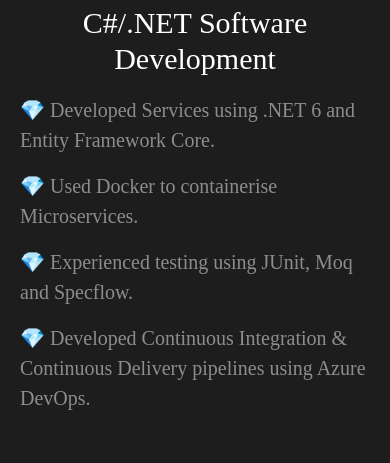
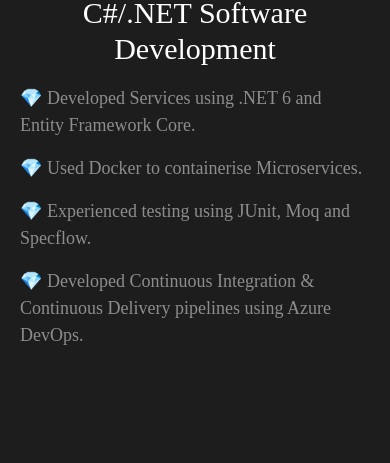
Before and after one commit to patrickSlaine/portfolio, a React (Create React App) app: page / in a window 390 px wide. Shown: the part 986-1449 px from the top of the page. Built offline with nearby package versions, Linux system fonts and the light colour scheme.

Commit message:
Added Mobile CSS Style Changes

```diff
--- a/src/components/Degree/style.css
+++ b/src/components/Degree/style.css
@@ -60,6 +60,10 @@
       flex-direction: column;
     }
 
+    .content-list {
+      font-size: 20px;
+    }
+
     .body-header {
       flex-direction: column;
     }
--- a/src/components/SkillsList/style.css
+++ b/src/components/SkillsList/style.css
@@ -68,7 +68,9 @@
       width: 70%;
       padding-right: 0px;
     }
-
+    .skill-sentence{
+      font-size: 18px;
+    }
     .skills-heading {
       font-size: 30px;
       text-align: center;
--- a/src/containers/Projects/style.css
+++ b/src/containers/Projects/style.css
@@ -40,6 +40,7 @@
     }
     .projects-text{
         padding: 50px;
+        margin-left:0px;
     }
 
     .projects-image{
```
